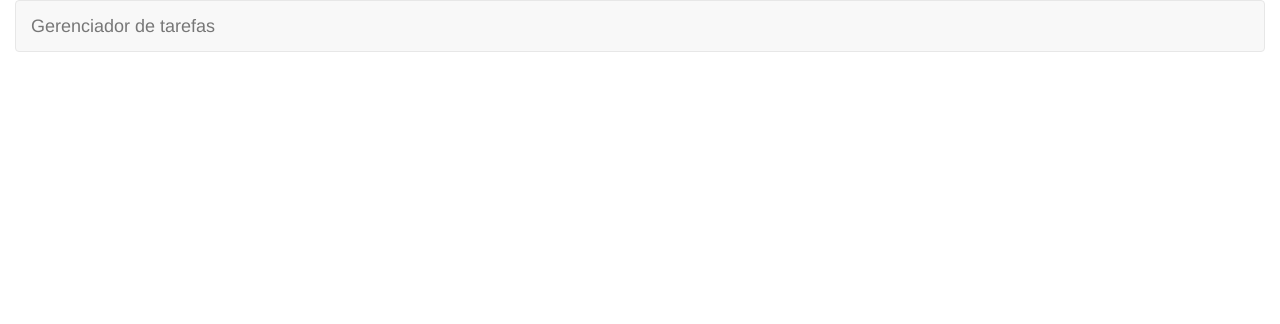
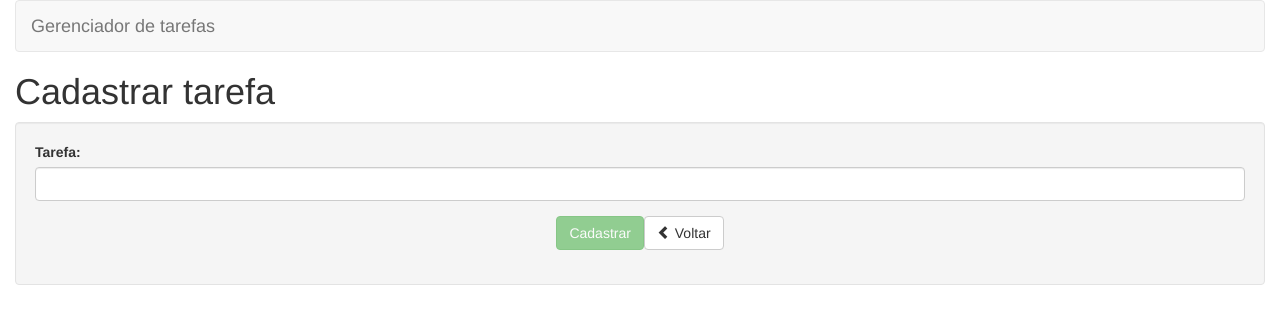
Before and after one commit to artodeschini/AngularGerenciadorTarefas, an Angular app: page /tarefas/cadastrar in a window 1280 px wide. Before the commit this address led to /. Shown: the top 324 px of the page. Built offline with nearby package versions, Linux system fonts and the light colour scheme.

Commit message:
adicionado o compoete de cadastro de tarefas

```diff
--- /dev/null
+++ b/src/app/tarefas/cadastrar-tarefa/cadastrar-tarefa.component.html
@@ -0,0 +1,47 @@
+<h1>Cadastrar tarefa</h1>
+
+<div class="well">
+    <!--
+        O nome desse formulario tem que bater com o do ViewChild
+        O # faz com que o formulario seja visivel fora do componente form
+    -->
+  <form #formTarefa="ngForm">
+    <div class="form-group">
+      <label for="nome">Tarefa:</label>
+      <!-- na linha 15 ao colocar #nome faz com que o atributo possa ser visto fora do input para realizar a validacao -->
+      <input
+        type="text"
+        class="form-control"
+        id="nome"
+        name="nome"
+        [(ngModel)]="tarefa.nome"
+        #nome="ngModel"
+        minlength="5"
+        required>
+        <!-- dirty e touched é para ver se o objeto model já foi modificado -->
+      <div *ngIf="nome.errors && (nome.dirty || nome.touched)"
+            class="alert alert-danger">
+        <div [hidden]="!nome.errors.required"
+            class="alert alert-danger">
+          Digite a tarefa.
+        </div>
+        <div [hidden]="!nome.errors.minlength">
+          A tarefa deve conter ao menos 5 caracteres.
+        </div>
+      </div>
+    </div>
+    <div class="form-group text-center">
+      <input
+       (click)="cadastrar()"
+        type="submit"
+        class="btn btn-success"
+        value="Cadastrar"
+        [disabled]="!formTarefa.form.valid">
+      <a [routerLink]="['/tarefas']"
+        class="btn btn-default">
+        <span class="glyphicon glyphicon-chevron-left"
+          aria-hidden="true"></span> Voltar
+      </a>
+    </div>
+  </form>
+</div>
--- /dev/null
+++ b/src/app/tarefas/cadastrar-tarefa/cadastrar-tarefa.component.ts
@@ -0,0 +1,31 @@
+import { Component, OnInit, ViewChild, ViewChildren } from '@angular/core';
+import { NgForm } from '@angular/forms';
+import { Router } from '@angular/router';
+
+import { TarefaService, Tarefa } from '../shared';
+
+@Component({
+  selector: 'app-cadastrar-tarefa',
+  templateUrl: './cadastrar-tarefa.component.html',
+  styleUrls: ['./cadastrar-tarefa.component.css']
+})
+export class CadastrarTarefaComponent implements OnInit {
+
+  @ViewChild('formTarefa', { static: true }) formTarefa: NgForm;
+  tarefa: Tarefa;
+
+  constructor(
+    private service: TarefaService,
+    private router: Router) {}
+
+    ngOnInit(): void {
+      this.tarefa = new Tarefa();
+    }
+
+    cadastrar(): void {
+      if (this.formTarefa.form.valid) {
+        this.service.cadastrar(this.tarefa);
+        this.router.navigate(['/tarefas']);
+      }
+    }
+}
--- /dev/null
+++ b/src/app/tarefas/cadastrar-tarefa/index.ts
@@ -0,0 +1 @@
+export * from './cadastrar-tarefa.component';
--- a/src/app/tarefas/index.ts
+++ b/src/app/tarefas/index.ts
@@ -2,3 +2,4 @@ export * from './tarefas.module';
 export * from './shared';
 export * from './listar-tarefas'
 export * from './tarefas-routing.module';
+export * from './cadastrar-tarefa';
--- a/src/app/tarefas/listar-tarefas/listar-tarefas.component.html
+++ b/src/app/tarefas/listar-tarefas/listar-tarefas.component.html
@@ -6,7 +6,7 @@
     	<th>Tarefa</th>
       <th>Concluída</th>
     	<th class="text-center">
-        <a
+        <a [routerLink]="['/tarefas/cadastrar']"
            class="btn btn-xs btn-success">
            <span class="glyphicon glyphicon-plus"
              aria-hidden="true"></span> Novo
--- a/src/app/tarefas/shared/tarefa.service.ts
+++ b/src/app/tarefas/shared/tarefa.service.ts
@@ -9,7 +9,7 @@ export class TarefaService {
   constructor() { }
 
   listarTodos(): Tarefa[] {
-    const tarefas = localStorage['taregas'];
+    const tarefas = localStorage['tarefas'];
     return tarefas ? JSON.parse(tarefas) : [];
   }
 
@@ -17,7 +17,7 @@ export class TarefaService {
     const tarefas = this.listarTodos();
     tarefa.id = new Date().getTime();
     tarefas.push(tarefa);
-    localStorage['taregas'] = JSON.stringify(tarefas);
+    localStorage['tarefas'] = JSON.stringify(tarefas);
   }
 
   buscarPorId(id: number): Tarefa {
@@ -33,13 +33,13 @@ export class TarefaService {
       }
     });
 
-    localStorage['taregas'] = JSON.stringify(tarefas);
+    localStorage['tarefas'] = JSON.stringify(tarefas);
   }
 
   remover(id: number): void {
     let tarefas = this.listarTodos();
     tarefas = tarefas.filter(t => t.id !== id);
-    localStorage['taregas'] = JSON.stringify(tarefas);
+    localStorage['tarefas'] = JSON.stringify(tarefas);
   }
 
   atualizarStatus(id: number): void {
@@ -50,6 +50,6 @@ export class TarefaService {
       }
     });
 
-    localStorage['taregas'] = JSON.stringify(tarefas);
+    localStorage['tarefas'] = JSON.stringify(tarefas);
   }
 }
--- a/src/app/tarefas/tarefas-routing.module.ts
+++ b/src/app/tarefas/tarefas-routing.module.ts
@@ -1,6 +1,7 @@
 import { Routes } from "@angular/router";
 
 import { ListarTarefasComponent } from "./listar-tarefas";
+import { CadastrarTarefaComponent } from "./cadastrar-tarefa";
 
 export const TarefaRoutes: Routes = [
     {
@@ -11,4 +12,8 @@ export const TarefaRoutes: Routes = [
         path: 'tarefas/listar',
         component: ListarTarefasComponent
     },
+    {
+        path: 'tarefas/cadastrar',
+        component: CadastrarTarefaComponent
+    }
 ];
--- a/src/app/tarefas/tarefas.module.ts
+++ b/src/app/tarefas/tarefas.module.ts
@@ -8,10 +8,12 @@ import { FormsModule } from '@angular/forms';
 import { TarefaService } from './shared';
 import { Tarefa } from './shared';
 import { ListarTarefasComponent } from './listar-tarefas/listar-tarefas.component';
+import { CadastrarTarefaComponent } from './cadastrar-tarefa/cadastrar-tarefa.component';
 
 @NgModule({
   declarations: [
-    ListarTarefasComponent
+    ListarTarefasComponent,
+    CadastrarTarefaComponent
   ],
   imports: [
     CommonModule,
```
Also changed, not shown: src/app/tarefas/cadastrar-tarefa/cadastrar-tarefa.component.css (added), 1 other file (tests, documents, lock files or other folders).
